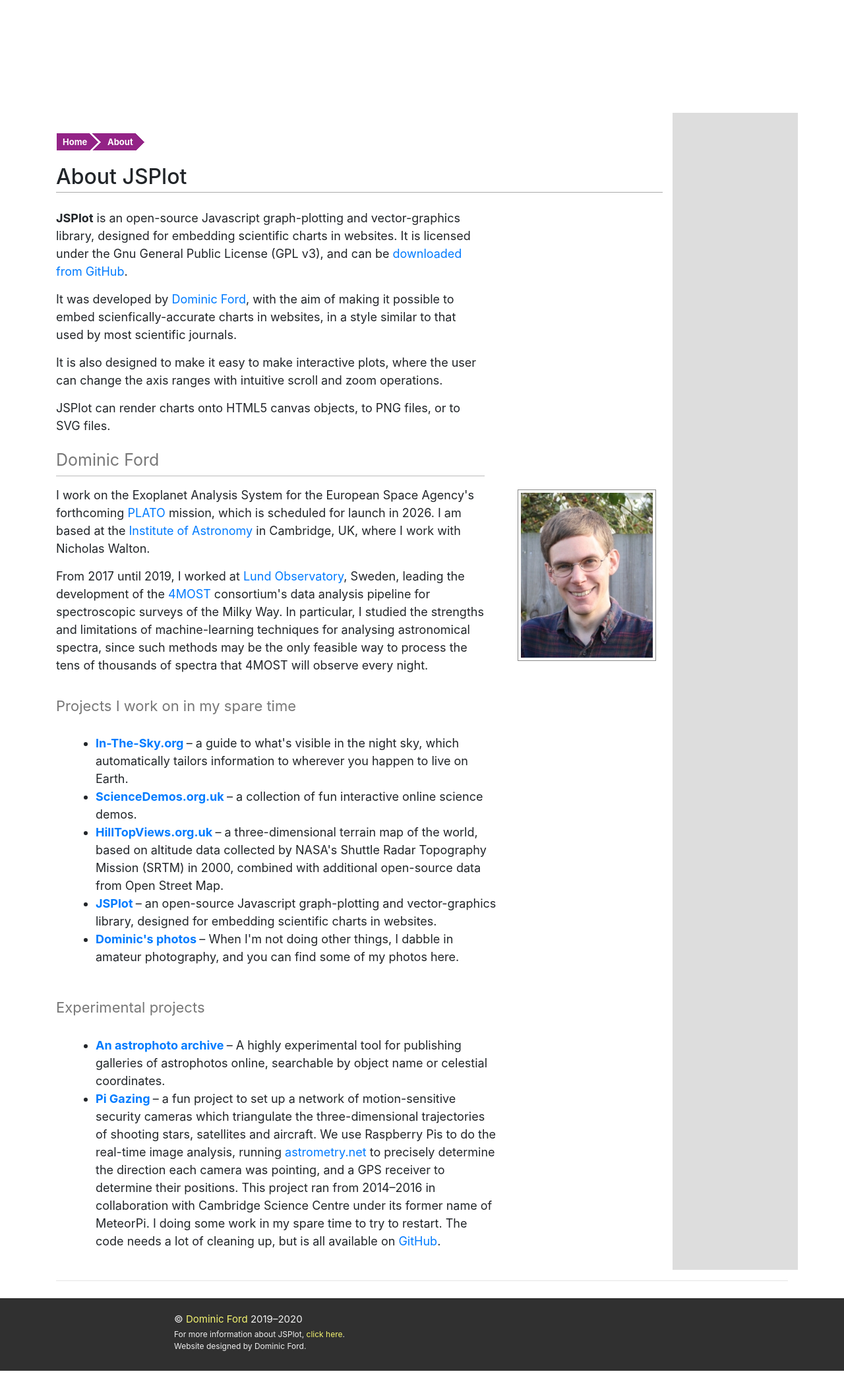
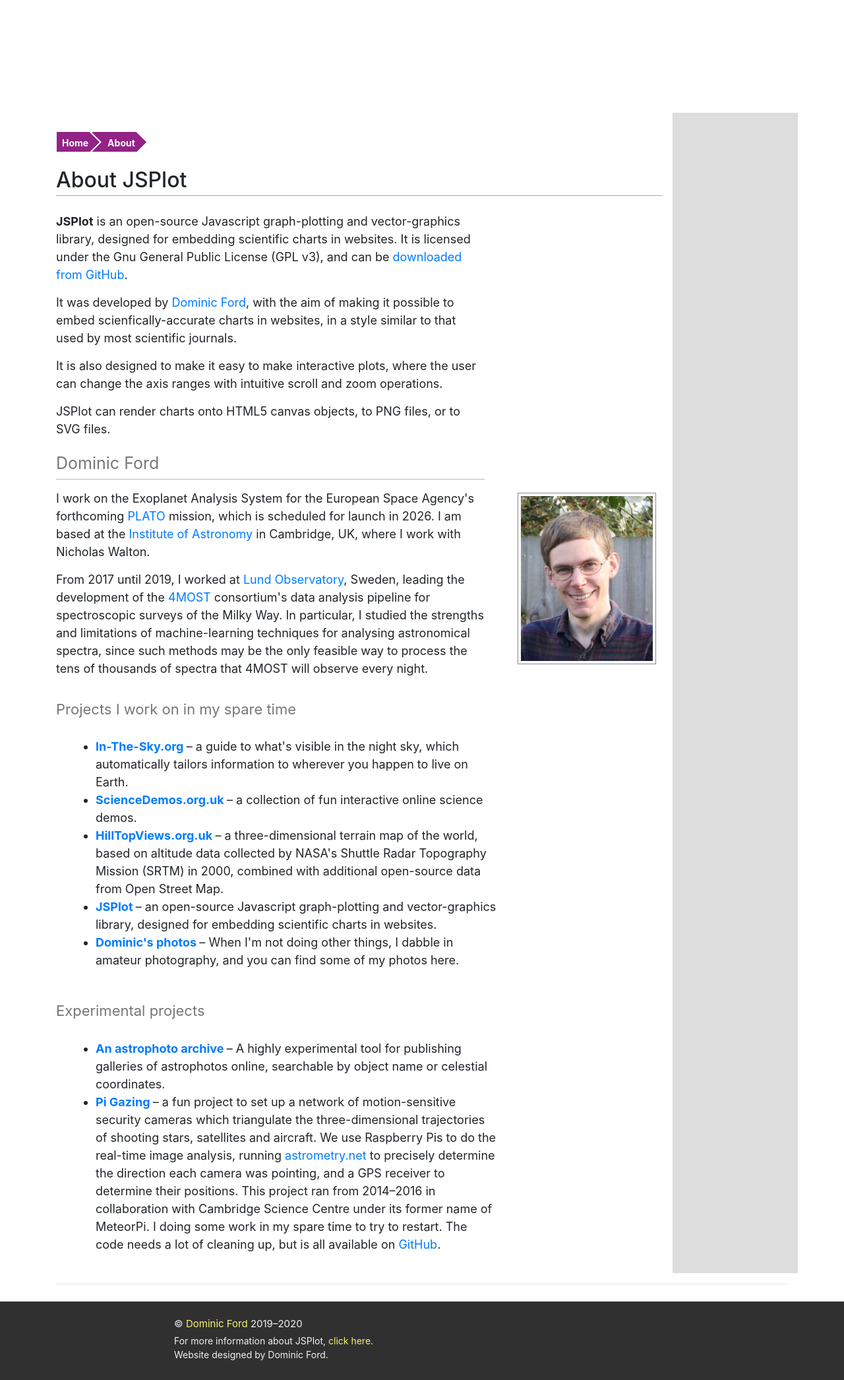
Before and after one commit to dcf21/jsplot, a PHP site: page /about.php in a window 1280 px wide. Shown: the part 300-2392 px from the top of the page at 66% size. Run offline with PHP 8.4, Linux system fonts and the light colour scheme; style sheets or scripts are compiled from the project's sources; some libraries are stand-ins or nearby versions.

Commit message:
Increase font sizes and adjust layout

```diff
--- a/src/jsplot_canvas.js
+++ b/src/jsplot_canvas.js
@@ -240,15 +240,15 @@ JSPlot_Canvas.prototype.renderToCanvas = function (target_element) {
             var html = "<div><canvas width='1' height='1'></canvas></div>";
 
             if (self.settings.allow_export_png) {
-                html += "<input class='btn btn-sm btn-success jsplot_export_png' type='button' value='Export PNG' />";
+                html += "<input class='btn btn-success jsplot_export_png' type='button' value='Export PNG' />";
             }
 
             if (self.settings.allow_export_svg) {
-                html += "<input class='btn btn-sm btn-success jsplot_export_svg' type='button' value='Export SVG' />";
+                html += "<input class='btn btn-success jsplot_export_svg' type='button' value='Export SVG' />";
             }
 
             if (self.settings.allow_export_csv) {
-                html += "<input class='btn btn-sm btn-success jsplot_export_csv' type='button' value='Export CSV' />";
+                html += "<input class='btn btn-success jsplot_export_csv' type='button' value='Export CSV' />";
             }
 
             // Ensure that if the canvas over-fills the target, it doesn't break page
--- a/website/css/style.less
+++ b/website/css/style.less
@@ -42,7 +42,7 @@ h3 a { color: @dark_purple; font-weight: bold; }
 
 p.purple-heading { font-size:22px; font-weight:bold; color: @dark_purple;  a { color: @dark_purple } }
 p.purple-text { font-size: 16px; font-weight:bold; color: @dark_purple;  a { color: @dark_purple } }
-div.smallcaps { font-size: 13px; font-weight:bold; color: @dark_purple; text-transform: uppercase; padding-bottom:4px; a { color: @dark_purple } }
+div.smallcaps { font-size: 14px; font-weight:bold; color: @dark_purple; text-transform: uppercase; padding-bottom:4px; a { color: @dark_purple } }
 
 table.padded-table { margin: 16px 0; border: 1px solid #000; }
 table.padded-table thead { border-bottom: 1px solid #000; }
@@ -70,7 +70,6 @@ select.slt { box-shadow: 3px 3px 2px #e0e0e0; padding:2px; border: 1px solid #aa
 // Basic styling
 div.contentwrapper p { max-width:500px; }
 div.contentwrapper p.centred { margin: 14px auto }
-div.contentwrapper p.smtext { margin: 0; }
 
 /* Float right images */
 .rightimg { clear:both;float:right;margin:12px;text-align: center; width:400px; color: @dark_purple; font-weight:bold; box-sizing: content-box; }
@@ -113,9 +112,9 @@ table.centred { margin-left: auto; margin-right: auto; }
 .toptitleC { margin:0; font-size: 20px; font-weight: normal; text-shadow: 2px 2px rgba(0,0,0,0.3); }
 
 /* Site footer */
-div.footer  { clear: both; width: 100%; margin: 10px 0 0 0; border: 0; padding: 20px 0; padding-top: 15px; background-color: #303030; color: #f0f0f0; text-align: left; font-size: 13px; }
+div.footer  { clear: both; width: 100%; margin: 10px 0 0 0; border: 0; padding: 20px 0; padding-top: 15px; background-color: #303030; color: #f0f0f0; text-align: left; font-size: 14px; }
 div.footer a { color: #f5f570; }
-p.copyright { margin-top: 4px; margin-bottom: 4px; font-size: 12px; line-height: 18px; }
+p.copyright { margin-top: 4px; margin-bottom: 4px; font-size: 14px; }
 p.copyright img     { vertical-align: middle; }
 p.copyright a       { color: #f5f570; }
 p.copyright a:hover { color: #ffffff; }
@@ -127,11 +126,12 @@ div.caption { font-weight:bold; max-width:320px; margin: 0 auto; padding: 3px 0
 
 // Chevron system
 @banner_shadow: rgba(0,0,0,0.3);
-.chevron_holder { font-size:13px; .chevron { color: #fff !important; } }
+.chevron_holder { font-size: 14px; .chevron { color: #fff !important; } }
 .chevron_holder:hover { a.chevron { color: #fff !important; } }
-a.chevron       { line-height: 18px; font-weight: bold; padding: 5px 20px 5px 9px; background-image: url(../img/chevron.png); background-repeat: no-repeat; background-position: right center; }
-span.chevronsep { margin-left: -14px; padding: 5px 6px; background-image: url(../img/chevron2.png); background-repeat: no-repeat; background-position: right center; }
-span.postchevron{ font-size: 12px; font-weight: bold; text-shadow: 2px 2px @banner_shadow; }
+a.chevron       { font-weight: bold; padding: 8px 20px 5px 8px; background-image: url(../img/chevron.png); background-repeat: no-repeat; background-position: right center; }
+span.chevronsep { margin-left: -14px; padding: 8px 5px 5px 6px; background-image: url(../img/chevron2.png); background-repeat: no-repeat; background-position: right center; }
+span.postchevron{ font-size: 13px; font-weight: bold; text-shadow: 2px 2px @banner_shadow; }
+p.smtext { margin-top: 4px; margin-bottom: 4px; text-align: left; font-size: 14px; }
 
 // Large text areas
 .large_text {
```
Also changed, not shown: src/jsplot_graph.js (+4 -4 lines).
